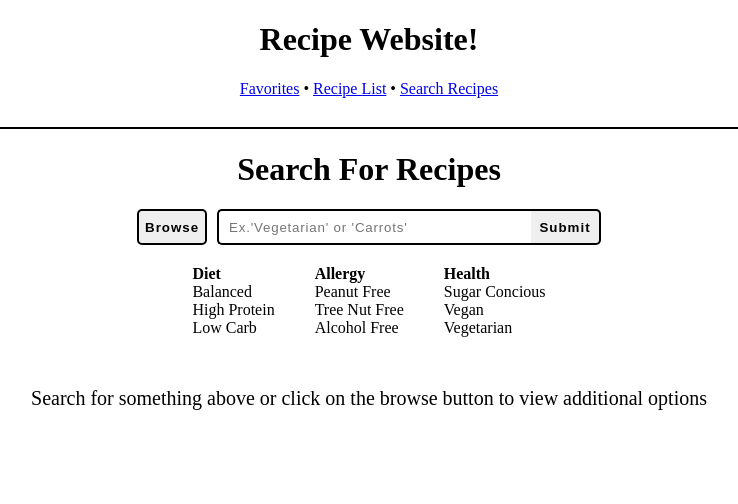
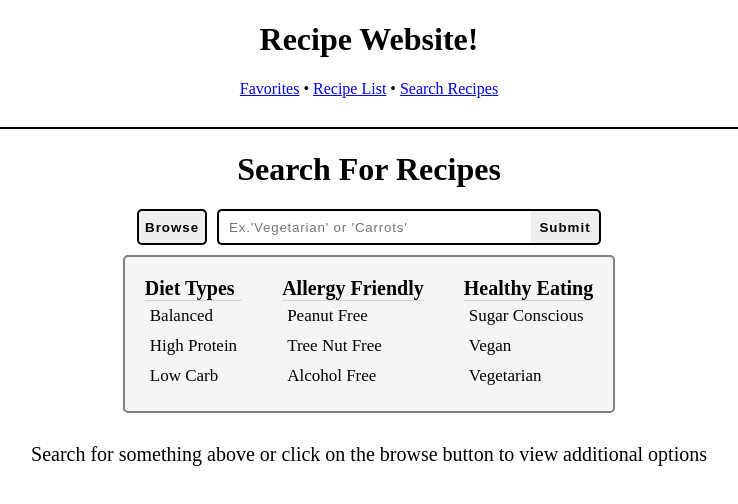
Before and after one commit to DerGruneBauer/Javascrip-Point-Of-Sale-Project, an Angular app: page /search in a window 1280 px wide. Both pictures are taken after a click on the button "Browse". Shown: the top 504 px of the page, without its empty margins (271-1009 px from the left). Built offline with nearby package versions, Linux system fonts and the light colour scheme.

Commit message:
search features

```diff
--- a/src/app/browse-feature/browse-feature.component.css
+++ b/src/app/browse-feature/browse-feature.component.css
@@ -1,9 +1,24 @@
 .browseWrapper {
     display: flex;
+    border: solid grey 2px;
+    background-color: whitesmoke;
+    margin-top: 10px;
+    border-radius: 5px;
+}
 
-}
 .dietType, .dietaryRestrictions, .healthType {
     display: flex;
     flex-direction: column;
     margin: 20px;
+    font-size: 17px;
 }
+
+a {
+    margin: 5px;
+}
+
+.title {
+    border-bottom: solid 1px lightgray;
+    font-weight: bold;
+    font-size: 20px;
+}
--- a/src/app/browse-feature/browse-feature.component.html
+++ b/src/app/browse-feature/browse-feature.component.html
@@ -1,20 +1,20 @@
 <div class="browseWrapper">
     <div class="dietType">
-        <strong>Diet</strong>
+        <div class="title">Diet Types</div>
         <a (click)="findRecipe('balanced')">Balanced</a>
         <a (click)="findRecipe('high-protein')">High Protein</a>
         <a (click)="findRecipe('low-carb')">Low Carb</a>
     </div>
     <div class="dietaryRestrictions">
-        <strong>Allergy</strong>
-        <a (click)="findRecipe('peanut-free')">Peanut Free</a>
-        <a (click)="findRecipe('tree-nut-free')">Tree Nut Free</a>
-        <a (click)="findRecipe('alcohol-free')">Alcohol Free</a>
+        <div class="title">Allergy Friendly</div>
+        <a (click)="findRecipeHealth('peanut-free')">Peanut Free</a>
+        <a (click)="findRecipeHealth('tree-nut-free')">Tree Nut Free</a>
+        <a (click)="findRecipeHealth('alcohol-free')">Alcohol Free</a>
     </div>
     <div class="healthType">
-        <strong>Health</strong>
-        <a (click)="findRecipe('low-sugar')">Sugar Concious</a>
-        <a (click)="findRecipe('vegan')">Vegan</a>
-        <a (click)="findRecipe('vegetarian')">Vegetarian</a>
+        <div class="title">Healthy Eating</div>
+        <a (click)="findRecipeHealth('sugar-conscious')">Sugar Conscious</a>
+        <a (click)="findRecipeHealth('vegan')">Vegan</a>
+        <a (click)="findRecipeHealth('vegetarian')">Vegetarian</a>
     </div>
 </div>
--- a/src/app/browse-feature/browse-feature.component.ts
+++ b/src/app/browse-feature/browse-feature.component.ts
@@ -8,6 +8,7 @@ import { Component, EventEmitter, OnInit, Output } from '@angular/core';
 export class BrowseFeatureComponent implements OnInit {
 
   @Output() find = new EventEmitter;
+  @Output() findHealth = new EventEmitter;
   constructor() { }
 
   ngOnInit(): void {
@@ -16,5 +17,8 @@ export class BrowseFeatureComponent implements OnInit {
 findRecipe(query: string){
   this.find.emit(query);
 }
+findRecipeHealth(query: string){
+  this.findHealth.emit(query);
+}
 
 }
--- a/src/app/recipe-service.service.ts
+++ b/src/app/recipe-service.service.ts
@@ -20,10 +20,21 @@ export class RecipeServiceService {
   }
 
   getSearchResults(ingredient: string) {
-   let searchUrl: string = `https://api.edamam.com/search?q=${ingredient}&app_id=${this.ApiId}&app_key=${this.ApiKey}&diet=${ingredient}`
+   let searchUrl: string = `https://api.edamam.com/search?q=${ingredient}&app_id=${this.ApiId}&app_key=${this.ApiKey}`;
   //  diet is working. need to set up potential seperate api call for health search
     return this.httpClient.get(searchUrl)
   }
 
+  getDietSearchResults(diet: string) {
+    let searchUrl: string = `https://api.edamam.com/search?q=${diet}&app_id=${this.ApiId}&app_key=${this.ApiKey}&diet=${diet}`
+     return this.httpClient.get(searchUrl)
+   }
+
+   getHealthSearchResults(health: string) {
+    let searchUrl: string = `https://api.edamam.com/search?q=${health}&app_id=${this.ApiId}&app_key=${this.ApiKey}&health=${health}`
+     return this.httpClient.get(searchUrl)
+   }
+
+
 
 }
--- a/src/app/search-criteria/search-criteria.component.css
+++ b/src/app/search-criteria/search-criteria.component.css
@@ -9,9 +9,14 @@
 .emptyMessage {
     margin-top: 30px;
     font-size: 20px;
+    text-align: center;
 }
 
 /* Input and Buttons for Searching */
+.searchFunction{
+    display: flex;
+}
+
 input {
     border: solid black 2px;
     width: 300px;
--- a/src/app/search-criteria/search-criteria.component.html
+++ b/src/app/search-criteria/search-criteria.component.html
@@ -7,9 +7,9 @@
       placeholder="Ex.'Vegetarian' or 'Carrots'"
       (keyup.enter)="searchRecipes()"
     /><button class="submitButton" (click)="searchRecipes()">Submit</button
-    ><br />
+    >
   </div>
-  <app-browse-feature *ngIf="showBrowseForm" (find)="buttonSearchRecipes($event)"></app-browse-feature>
+  <app-browse-feature *ngIf="showBrowseForm" (find)="dietSearchRecipes($event)" (findHealth)="healthSearchRecipes($event)"></app-browse-feature>
   <div class="emptyMessage" *ngIf="searchItems.length < 1">
     Search for something above or click on the browse button to view additional options
   </div>
--- a/src/app/search-criteria/search-criteria.component.ts
+++ b/src/app/search-criteria/search-criteria.component.ts
@@ -26,11 +26,17 @@ export class SearchCriteriaComponent implements OnInit {
   });
 }
 
-buttonSearchRecipes(query: string) {
-  this.RecipeServiceService.getSearchResults(query).subscribe((data) => {
+dietSearchRecipes(query: string) {
+  this.RecipeServiceService.getDietSearchResults(query).subscribe((data) => {
     this.initialSearchItems = data;
     this.searchItems = this.initialSearchItems.hits;
-    console.log(data);
+});
+}
+
+healthSearchRecipes(query: string) {
+  this.RecipeServiceService.getHealthSearchResults(query).subscribe((data) => {
+    this.initialSearchItems = data;
+    this.searchItems = this.initialSearchItems.hits;
 });
 }
 
```
Also changed, not shown: src/assets/chevron-up.svg (added).
